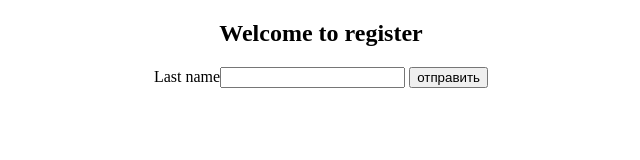
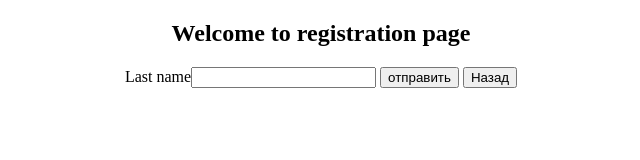
Before and after one commit to Joeknow03/First_app, a plain HTML site: page сайт/regist.html in a window 1280 px wide. Shown: the whole page, without its empty margins (319-959 px from the left). Drawn offline with Linux system fonts and the light colour scheme.

Commit message:
Update regist.html
Some corrections

```diff
--- a/сайт/regist.html
+++ b/сайт/regist.html
@@ -5,13 +5,14 @@
     <meta http-equiv="X-UA-Compatible" content="IE=edge" />
     <meta name="viewport" content="width=device-width, initial-scale=1.0" />
     <link rel="stylesheet" href="css/style.css" />
-    <title>Document</title>
+    <title>Registration list</title>
   </head>
   <body>
-    <h2 class="h1">Welcome to register</h2>
+    <h2 class="h1">Welcome to registration page</h2>
     <div class="sc">
       <label for="lastname">Last name</label><input type="lastname" />
       <button>отправить</button>
+      <button>Назад</button>
     </div>
   </body>
 </html>
```
